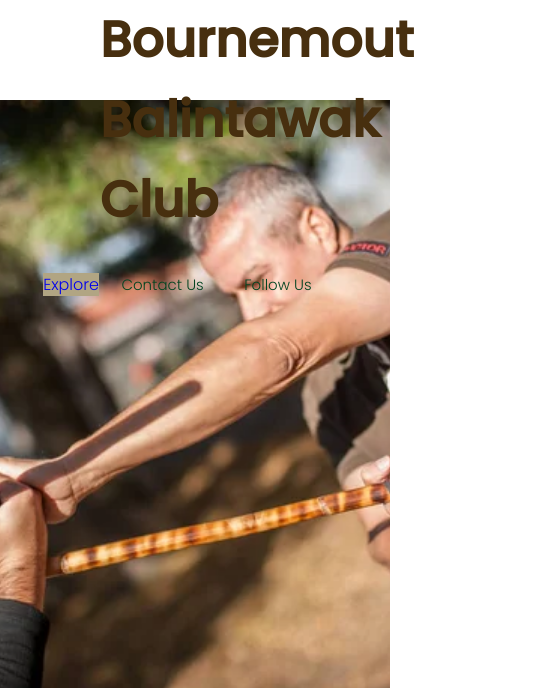
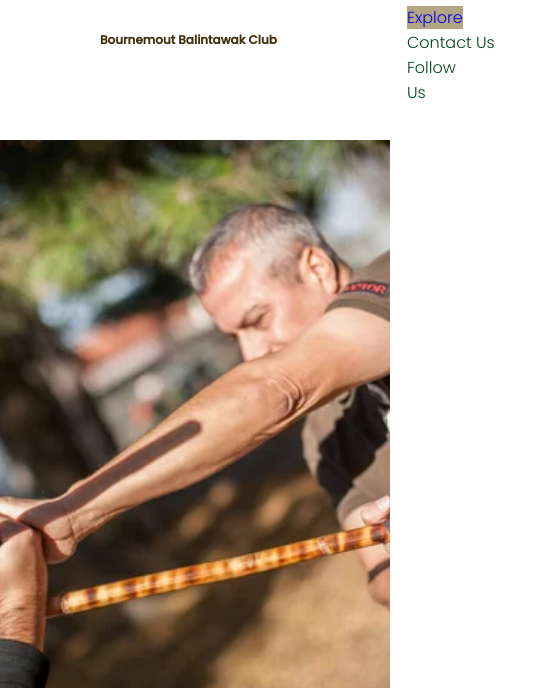
Before and after one commit to VitalijusSeskovas/practice.repository, a plain HTML site: page index.html in a window 390 px wide. Shown: the top 688 px of the page, 535 px wide, since content can reach past the window. Drawn offline with Linux system fonts and the light colour scheme.

Commit message:
Add media screen sizesqueries

```diff
--- a/assets/css/style.css
+++ b/assets/css/style.css
@@ -14,7 +14,16 @@ body {
     font-weight: 300;
 }
 
-h1, h2 {
+.logo {
+        color: #472f0f;
+        font-size: 2em;
+        line-height: 80px;
+        padding: 0 100px;
+        font-weight: bold;
+        float: left;
+}
+
+h2 {
     font-family: 'Poppins', sans-serif;
     letter-spacing: 4px;
     color: #044421;
@@ -30,38 +39,26 @@ h3 {
     color: #472f0f;
 }
 
-/*Logo and navigation menu*/
+/*navigation menu*/
 
 nav {
-    height: 70px;
-    width: 100%;
-}
-
-label.logo {
-    color: #472f0f;
-    font-size: 50px;
-    line-height: 80px;
-    padding: 0 100px;
-    font-weight: bold;
-    float: left;
+    font-size: 1em;
+    display: flex;
+    justify-content: space-evenly;
 }
 
 nav ul {
-    float: right;
-    margin-right: 20px;
+    margin: 0px;
+    padding: 5px 0px 5px 30px;
 }
 
-nav ul li {
-    display: inline-block;
-    line-height: 75px;
-    margin: 0 5px;
-    padding: 7px 13px;
-    border-radius: 3px;
+nav li {
+    display: inline;
+    margin-right: 40px;
 }
 
-nav ul li a {
+nav li a {
     color: #044421;
-    font-size: 15px;
 }
 
 a.active, a:hover {
@@ -89,7 +86,7 @@ a.active, a:hover {
     float: left;
     margin: 10px;
     border-radius: 2px;
-    background: bisque url("http://clipart-library.com/images_k/transparent-background-png-free/transparent-background-png-free-12.png") no-repeat center center;
+    background: bisque;
 }
 
 /*Contact us section*/
@@ -178,11 +175,28 @@ footer {
     color: #044421
 }
 
-/* For larger to medium screens size from 1200px wide and down */
+/* For larger to medium screens size from 768px wide and down */
 
 @media (max-width: 768px) {
-  h1 {
-      font-size: 0.75em;
+  .logo {
+      font-size: 1em;
   }
+.menu  {
+    font-size: 0.75em !important;
+    flex-direction: column;
+    align-items: baseline;
 
 }
+}
+
+@media (max-width: 576px) {
+    .logo {
+        font-size: 0.75em;
+    }
+    .menu  {
+        font-size: 0.5em !important;
+        flex-direction: column;
+        align-items: baseline;
+
+    }
+  }
```
Also changed, not shown: assets/css/proj.html (+9 -13 lines).
